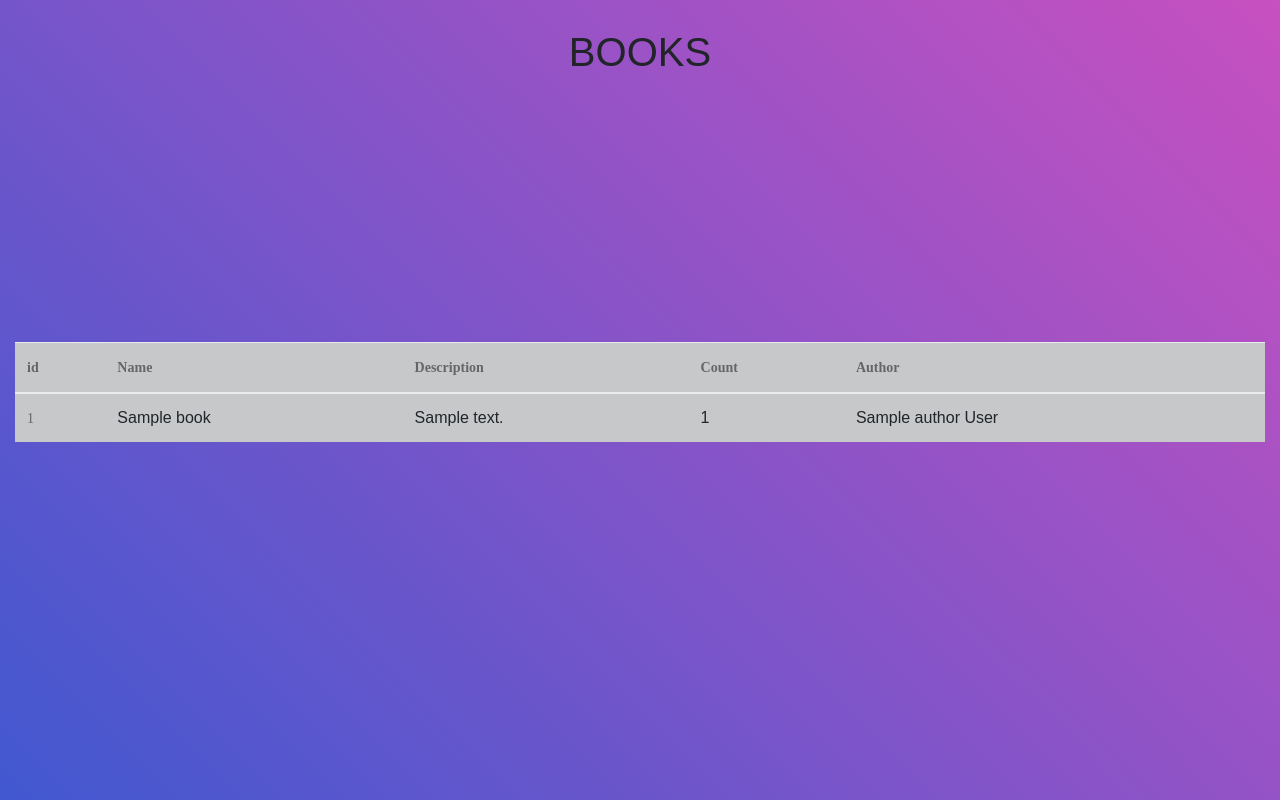
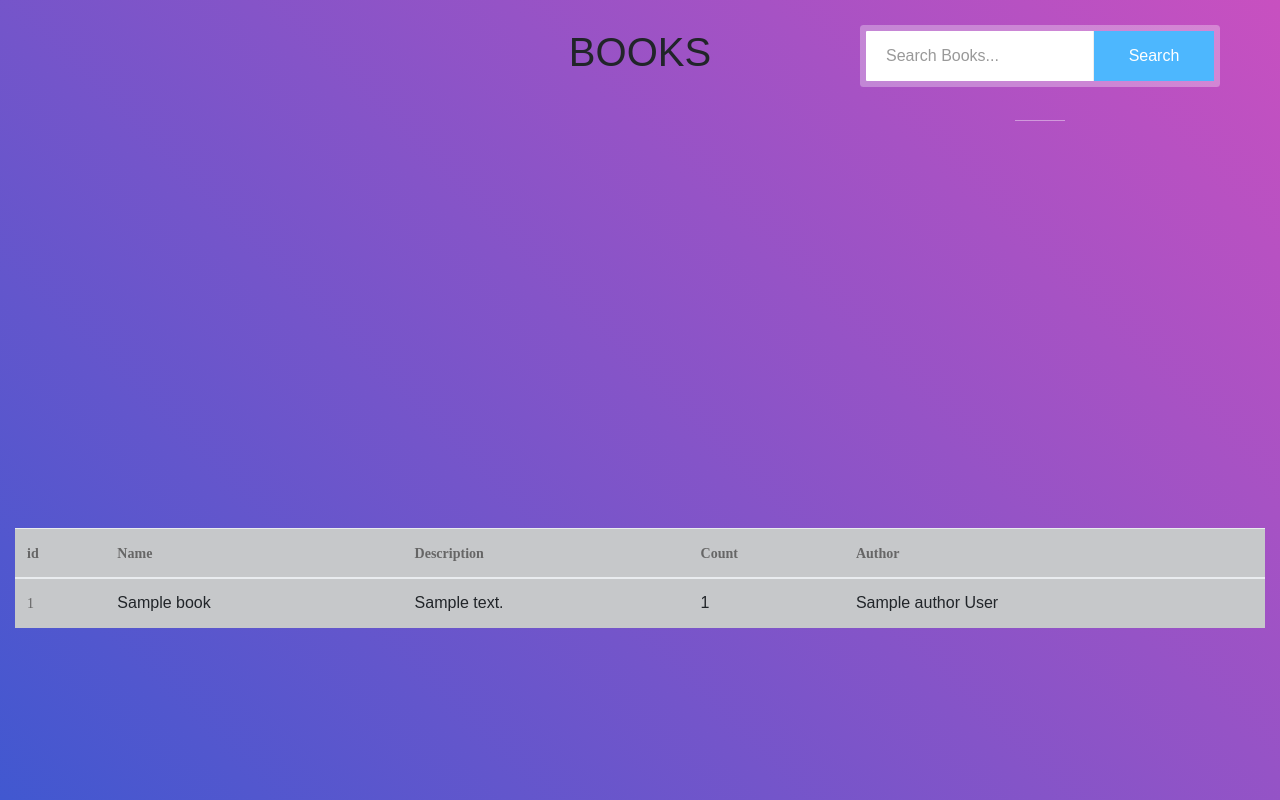
Before and after one commit to dima-lkv/POM-Django-Forms-om-39-team_33, a Django app: page /book/ in a window 1280 px wide. Run offline with Django 4.2, Linux system fonts and the light colour scheme; a user stored in the database is signed in; tables that the repository leaves empty hold one stand-in row (values such as "Sample post"); some libraries are stand-ins or nearby versions; some web fonts are replaced.

Commit message:
-search button only front

```diff
--- /dev/null
+++ b/library/book/static/book/css/search.css
@@ -0,0 +1,107 @@
+body{
+  background-color: #8f4df8;
+}
+
+.main-search-input {
+    position: absolute;
+    translate: 400px -145px 0;
+    background: #fff;
+    padding: 0 120px 0 0;
+    border-radius: 1px;
+    box-shadow: 0 0 0 6px rgba(255,255,255,0.3);
+}
+
+.fl-wrap {
+    float: left;
+    width: 100%;
+    position: relative;
+}
+
+.main-search-input:before {
+    content: '';
+    position: absolute;
+    bottom: -40px;
+    width: 50px;
+    height: 1px;
+    background: rgba(255,255,255,0.41);
+    left: 50%;
+    margin-left: -25px;
+}
+
+.main-search-input-item {
+    float: left;
+    width: 100%;
+    box-sizing: border-box;
+    border-right: 1px solid #eee;
+    height: 50px;
+    position: relative;
+}
+
+.main-search-input-item input:first-child {
+    border-radius: 100%;
+}
+
+.main-search-input-item input {
+    float: left;
+    border: none;
+    width: 100%;
+    height: 50px;
+    padding-left: 20px;
+}
+
+.main-search-button{
+
+      background: #4DB7FE;
+}
+
+.main-search-button {
+    position: absolute;
+    right: 0px;
+    height: 50px;
+    width: 120px;
+    color: #fff;
+    top: 0;
+    border: none;
+    border-top-right-radius: 0px;
+    border-bottom-right-radius: 0px;
+    cursor: pointer;
+}
+
+.main-search-input-wrap {
+    max-width: 500px;
+    margin: 20px auto;
+    position: relative;
+}
+
+:focus {
+    outline: 0;
+}
+
+
+@media only screen and (max-width: 768px){
+.main-search-input {
+    background: rgba(255,255,255,0.2);
+    padding: 14px 20px 10px;
+    border-radius: 10px;
+    box-shadow: 0px 0px 0px 10px rgba(255,255,255,0.0);
+}
+
+.main-search-input-item {
+    width: 100%;
+    border: 1px solid #eee;
+    height: 50px;
+    margin-bottom: 10px;
+}
+
+.main-search-input-item input {
+    border-radius: 6px !important;
+    background: #fff;
+}
+
+.main-search-button {
+    position: relative;
+    float: left;
+    width: 100%;
+    border-radius: 6px;
+}
+}
--- a/library/book/templates/book/book.html
+++ b/library/book/templates/book/book.html
@@ -5,7 +5,22 @@
     Books
 {% endblock title %}
 
+{% block css %}
+	<link rel="stylesheet" type="text/css" href="{% static 'book/css/search.css' %}">
+{% endblock %}
+
 {% block extra %}
+
+
+    <div class="main-search-input-wrap">
+        <div class="main-search-input fl-wrap">
+            <div class="main-search-input-item">
+                <input type="text" value="" placeholder="Search Books...">
+            </div>
+            <button class="main-search-button">Search</button>
+        </div>
+    </div>
+
     <table class="table table-dark">
         <thead>
         <tr>
```
